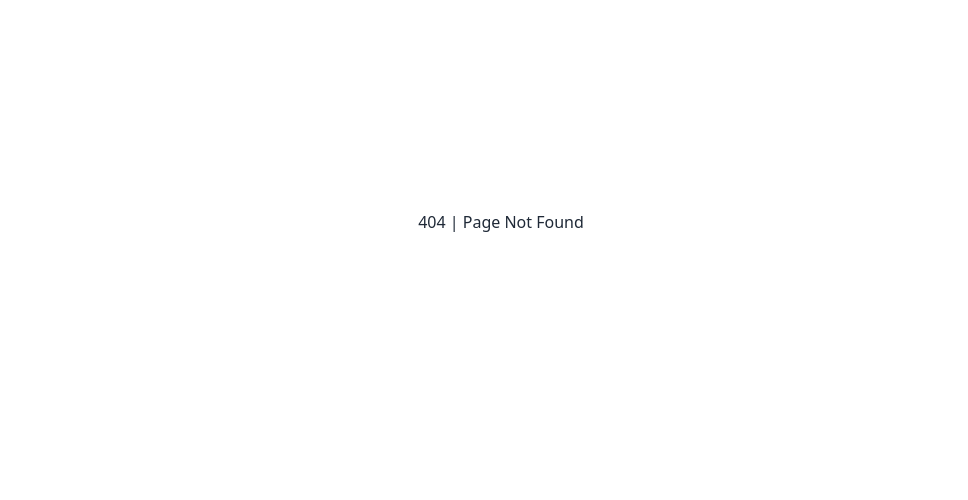
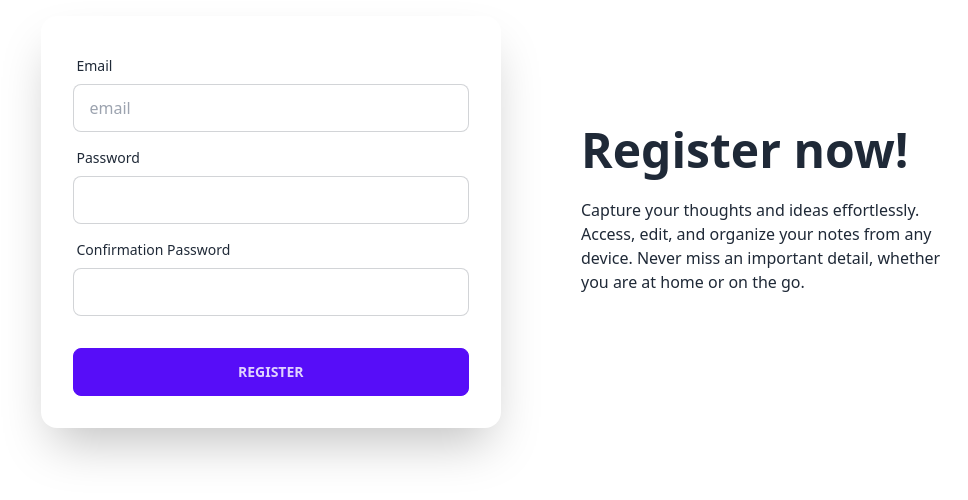
Before and after one commit to RaihanSyahSP/notes-submission-intermedian-2, a React (Vite) app: page /register in a window 1280 px wide. Before the commit this address had no page. Shown: the part 178-678 px from the top of the page, without its empty margins (139-1107 px from the left). Built offline with nearby package versions, Linux system fonts and the light colour scheme.

Commit message:
feat:add register page

```diff
--- a/src/components/NotesApp.jsx
+++ b/src/components/NotesApp.jsx
@@ -10,6 +10,7 @@ import { Route, Routes } from "react-router-dom";
 import AddNote from "../pages/AddNote";
 import ArchivedNote from "../pages/ArchivedNote";
 import NoteDetailPage from "../pages/NoteDetail";
+import RegisterPage from "../pages/RegisterPage";
 import LoginPage from "../pages/LoginPage";
 
 const NotesApp = () => {
@@ -108,6 +109,7 @@ const NotesApp = () => {
             />}
           />
           <Route path= "/login" element={<LoginPage/>} />
+          <Route path= "/register" element={<RegisterPage/>} />
           <Route path="/add" element={<AddNote onAddNotesHandler={onAddNotesHandler} />} />
           <Route path="/archived" element={
             <ArchivedNote
--- /dev/null
+++ b/src/pages/RegisterPage.jsx
@@ -0,0 +1,41 @@
+import React from 'react'
+
+const RegisterPage = () => {
+  return (
+    <section className="hero min-h-screen">
+      <div className="hero-content flex-col space-x-16 lg:flex-row">
+        <div className="card shrink-0 w-full lg:w-1/2 max-w-lg shadow-2xl bg-base-100">
+          <form className="card-body">
+            <div className="form-control">
+              <label className="label" htmlFor="email">
+                <span className="label-text">Email</span>
+              </label>
+              <input type="email" placeholder="email" id="email" className="input input-bordered" required />
+            </div>
+            <div className="form-control">
+              <label className="label" htmlFor="password">
+                <span className="label-text">Password</span>
+              </label>
+              <input type="password" id="password" className="input input-bordered" required />
+            </div>
+            <div className="form-control">
+              <label className="label" htmlFor="password-confirmation">
+                <span className="label-text">Confirmation Password</span>
+              </label>
+              <input type="password" id="password-confirmation" className="input input-bordered" required />
+            </div>
+            <div className="form-control mt-6">
+              <button className="btn btn-primary">Register</button>
+            </div>
+          </form>
+        </div>
+        <div className="text-center lg:text-left lg:w-1/2 max-w-lg">
+          <h1 className="text-5xl font-bold">Register now!</h1>
+          <p className="py-6">Capture your thoughts and ideas effortlessly. Access, edit, and organize your notes from any device. Never miss an important detail, whether you are at home or on the go.</p>
+        </div>
+      </div>
+    </section>
+  );
+}
+
+export default RegisterPage
```
